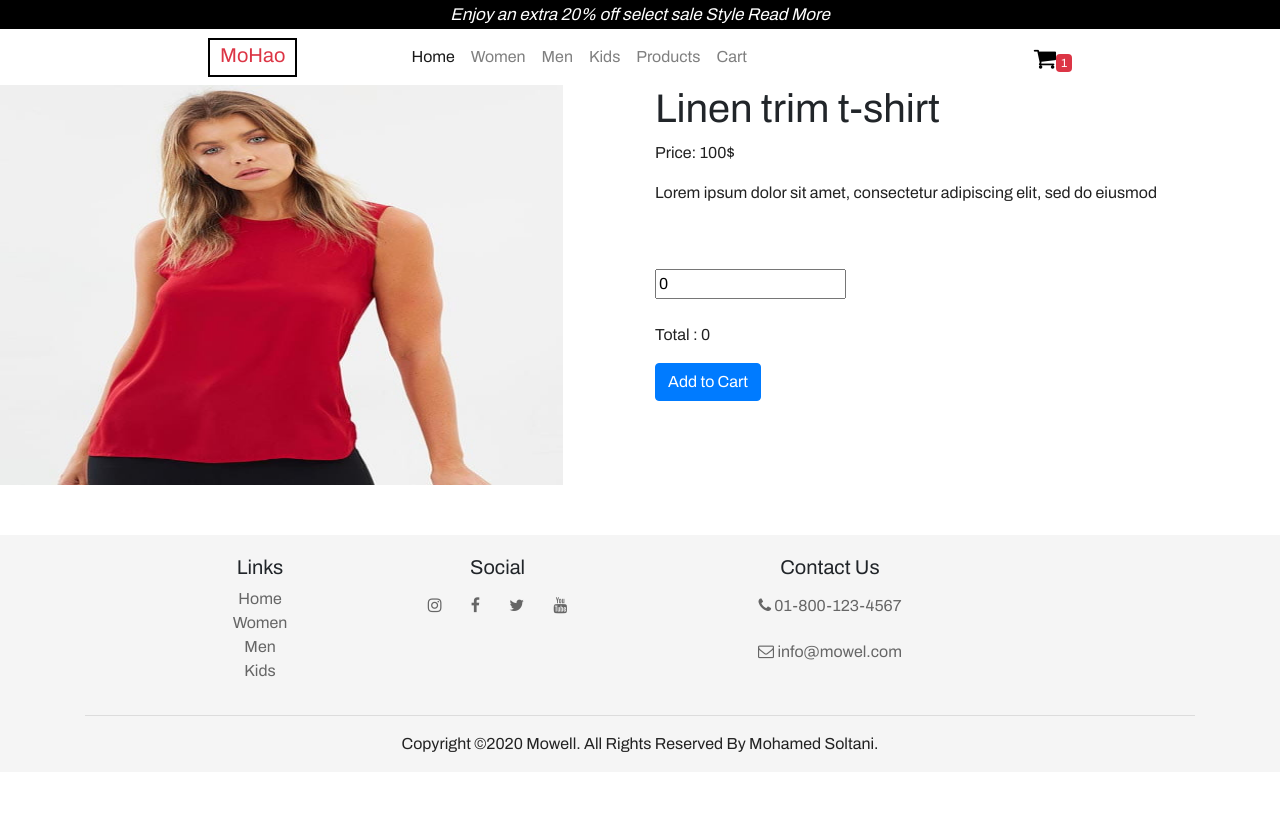
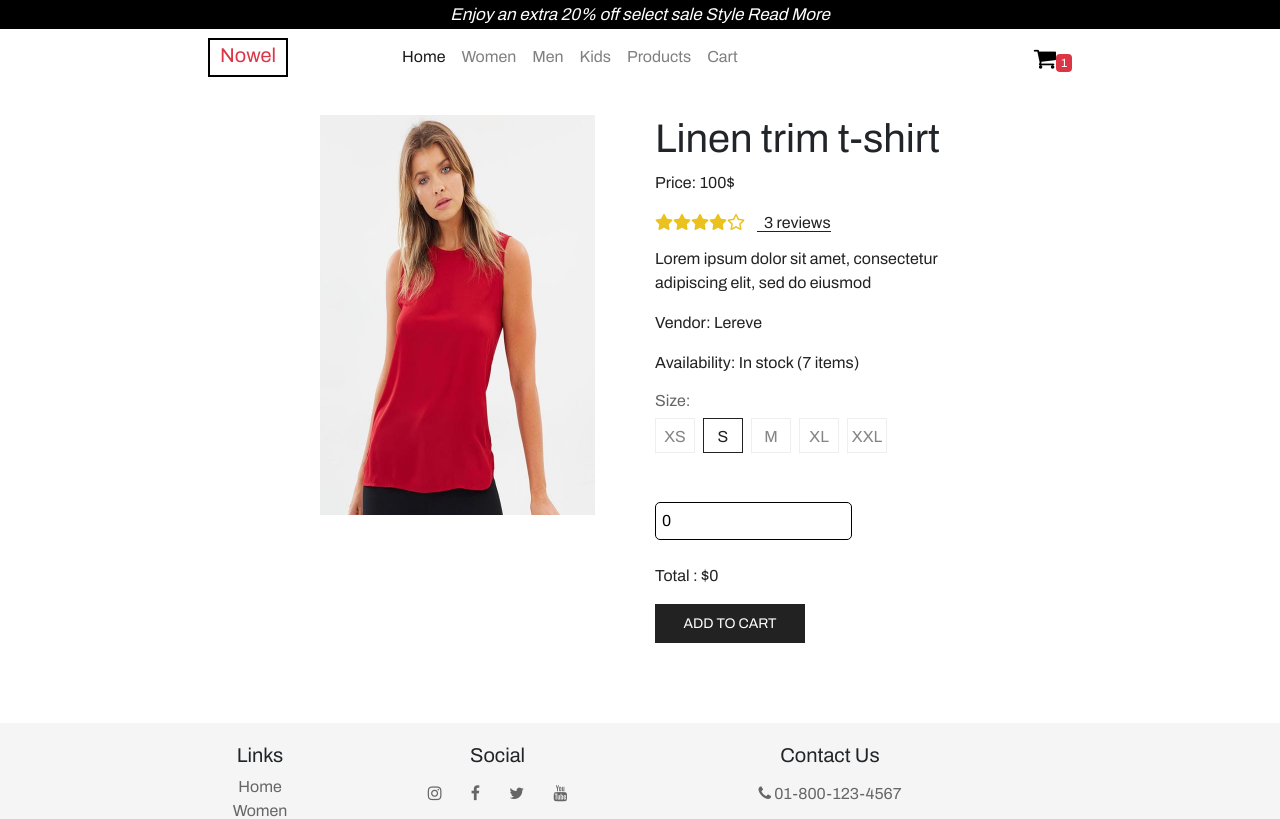
Before and after one commit to Mohamedsol/Ecommerce, a React (Create React App) app: page /products/1 in a window 1280 px wide. Shown: the top 819 px of the page. Built offline with nearby package versions, Linux system fonts and the light colour scheme.

Commit message:
check out update

```diff
--- a/src/App.js
+++ b/src/App.js
@@ -13,6 +13,9 @@ import store from "./store/store";
 
 function App() {
   return (
+
+    <div className="page-container">
+      <div className="content-wrap">
       <Router>
         <Deal />
         <Navbar />
@@ -22,6 +25,8 @@ function App() {
         <Route path="/cart" component={Cart} />
         <Footer />
     </Router>
+      </div>
+    </div>
   );
 }
 
--- a/src/index.css
+++ b/src/index.css
@@ -168,3 +168,113 @@ bottom: 128px;
 .fa-star:before {
     content: "\F005";
 }
+
+.page-contaiber {
+    display: flex;
+    flex-direction: column;
+    min-height: 100vh;
+}
+
+.content-wrap{
+    flex: 1;
+}
+
+
+.Product-item{
+    padding: 30px;
+    width: 700px;
+}
+.product-review{
+    display: flex;
+    align-items: center;
+}
+
+.rating-count {
+    display: inline-block;
+    color: #222222;
+    border-bottom: 1px solid #222222;
+    line-height: initial;
+    margin: 0 0 12px 12px;
+    padding-left: 7px;
+}
+
+.rating-count:hover{
+    text-decoration: none;
+    color: #222222;
+}
+.product-size-wrapper h4 {
+    font-size: 16px;
+    color: #666666;
+    margin-bottom: 8px;
+}
+
+.product-size-wrapper {
+    margin-top: 8px;
+    margin-bottom: 25px;
+}
+
+.product-size-wrapper ul {
+    list-style-type: none;
+    margin-bottom: 0;
+    margin-top: -8px;
+    margin-left: -8px;
+    padding-left: 0;
+}
+
+
+.product-size-wrapper ul li {
+    display: inline-block;
+    margin-left: 8px;
+    margin-top: 8px;
+}
+
+.product-size-wrapper ul li a {
+    width: 40px;
+    height: 35px;
+    display: inline-block;
+    line-height: 35px;
+    border: 1px solid #eeeeee;
+    color: #858585;
+    text-align: center;
+}
+.product-size-wrapper ul li a:hover {
+    text-decoration: none;
+}
+.product-size-wrapper ul li.active a, li.active a:hover {
+    border-color: #222222;
+    color: #222222;
+}
+.product-size-wrapper ul li a:hover {
+    border-color: #222222;
+    color: #222222;
+}
+
+.Product-item input[type='number']{
+    padding: 6px;
+    border-radius: 5px;
+    border: 1px solid black;
+    outline: none;
+}
+
+.Product-item button {
+    color: #ffffff;
+    background-color: #222222;
+    border-color: #222222;
+    width: 150px;
+    padding: 11px 25px;
+    line-height: initial;
+    border-radius: 0;
+    -webkit-transition: 0.5s;
+    transition: 0.5s;
+    text-transform: uppercase;
+    font-weight: 400;
+    font-size: 14px;
+    outline: none;
+}
+
+
+.Product-item button:hover{
+background-color: #ffffff;
+color: #222222;
+outline: none;
+}
--- a/src/pages/Footer.js
+++ b/src/pages/Footer.js
@@ -68,7 +68,7 @@ function Footer(props) {
         <hr/>
         <div className="row">
             <p className="col-sm text-center pt-0">
-            Copyright &copy;{new Date().getFullYear()} Mowell. All Rights Reserved By <b>Mohamed Soltani.</b>
+            Copyright &copy;{new Date().getFullYear()} Nowel. All Rights Reserved By <b>Mohamed Soltani.</b>
             </p>
         </div>
       </div>
--- a/src/pages/Navbar.js
+++ b/src/pages/Navbar.js
@@ -7,7 +7,7 @@ export default function Navbar() {
     <div className="Nav-1">
       <nav className="navbar navbar-expand-lg navbar-light sticky-top">
         <Link className="navbar-brand text-danger" to="/">
-          <b>M</b>o<b>H</b>ao
+          <b>N</b>o<b>w</b>el
         </Link>
         <button
           className="navbar-toggler"
--- a/src/pages/Product.js
+++ b/src/pages/Product.js
@@ -1,82 +1,122 @@
-import React from 'react';
-import {getById} from "../Api/products";
-import {addToCart} from "../store/Actions/action";
-import {connect} from "react-redux";
+import React from "react";
+import { getById } from "../Api/products";
+import { addToCart } from "../store/Actions/action";
+import { connect } from "react-redux";
 
-
- class Product extends React.Component{
-    state={
-        loading:true,
+class Product extends React.Component {
+  state = {
+    loading: true,
     quantity: 0,
     product: {}
-
   };
 
-    componentDidMount(){
+  componentDidMount() {
     const id = this.props.match.params.id;
 
-        getById(parseInt(id))
-            .then(product => {
+    getById(parseInt(id)).then(product => {
       this.setState({
         product,
         loading: false
       });
-            })
+    });
   }
-    handleQuantity = (event) => {
+  handleQuantity = event => {
     const value = event.target.value;
-        if(value < 0)
-            return;
+    if (value < 0) return;
     this.setState({
-                quantity : value
-            })
-    }
+      quantity: value
+    });
+  };
 
-        addToCart = (product) => {
-          this.props.addToCart(product, this.state.quantity)
-        }
+  addToCart = product => {
+    this.props.addToCart(product, this.state.quantity);
+  };
 
-
-    render(){
-        if(this.state.loading)
-            return 'Loading...';
+  render() {
+    if (this.state.loading) return "Loading...";
     const product = this.state.product;
     const quantity = this.state.quantity;
 
-        return(
-            <div>
-                 <div className={'row'}>
-                    <div className ="col-6">
-                        <img src={product.image} width={'90%'} height={'400px'}/>
+    return (
+      <div className="container Product-item">
+        <div className={"row"}>
+          <div className="col-6">
+            <img src={product.image} width={"90%"} height={"400px"} />
           </div>
-                    <div className ="col-6">
-
+          <div className="col-6">
             <h1>{product.name}</h1>
 
             <p>Price: {product.price}$</p>
+            <div class="product-review">
+              <div class="rating text-left">
+                <i class="fas fa-star"></i>
+                <i class="fas fa-star"></i>
+                <i class="fas fa-star"></i>
+                <i class="fas fa-star"></i>
+                <i class="far fa-star"></i>
+              </div>
+              <a class="rating-count" href="#">
+                3 reviews
+              </a>
+            </div>
 
             <p>{product.description}</p>
+            <p>
+              Vendor: <b>Lereve</b>
+            </p>
+            <p>
+              {" "}
+              Availability: <b>In stock (7 items)</b>
+            </p>
+            <div class="product-size-wrapper">
+              <h4>Size:</h4>
+              <ul>
+                <li>
+                  <a href="#">XS</a>
+                </li>
+                <li className="active">
+                  <a href="#">S</a>
+                </li>
+                <li>
+                  <a href="#">M</a>
+                </li>
+                <li>
+                  <a href="#">XL</a>
+                </li>
+                <li>
+                  <a href="#">XXL</a>
+                </li>
+              </ul>
+            </div>
+            <br />
 
-                    <br/><br/>
+            <input
+              type="number"
+              value={quantity}
+              onChange={this.handleQuantity}
+            />
+            <br />
+            <br />
 
-                    <input type="number" value={quantity} onChange={this.handleQuantity}/>
-                    <br/><br/>
+            <p>Total : ${quantity * product.price}</p>
 
-                    <p>Total : {quantity * product.price}</p>
-
-                    <button className = "btn btn-primary" onClick= {() => this.addToCart(product)}>
+            <button
+              className="btn"
+              onClick={() => this.addToCart(product)}
+            >
               Add to Cart
             </button>
           </div>
         </div>
       </div>
-        )
+    );
   }
 }
-const mapDispatchToProps = (dispatch) => {
+const mapDispatchToProps = dispatch => {
   return {
-       addToCart: (productsInfo, quantity) => dispatch(addToCart(productsInfo, quantity)),
+    addToCart: (productsInfo, quantity) =>
+      dispatch(addToCart(productsInfo, quantity))
   };
-}
+};
 
 export default connect(null, mapDispatchToProps)(Product);
```
Lines whose indentation alone changed are shown as unchanged.
